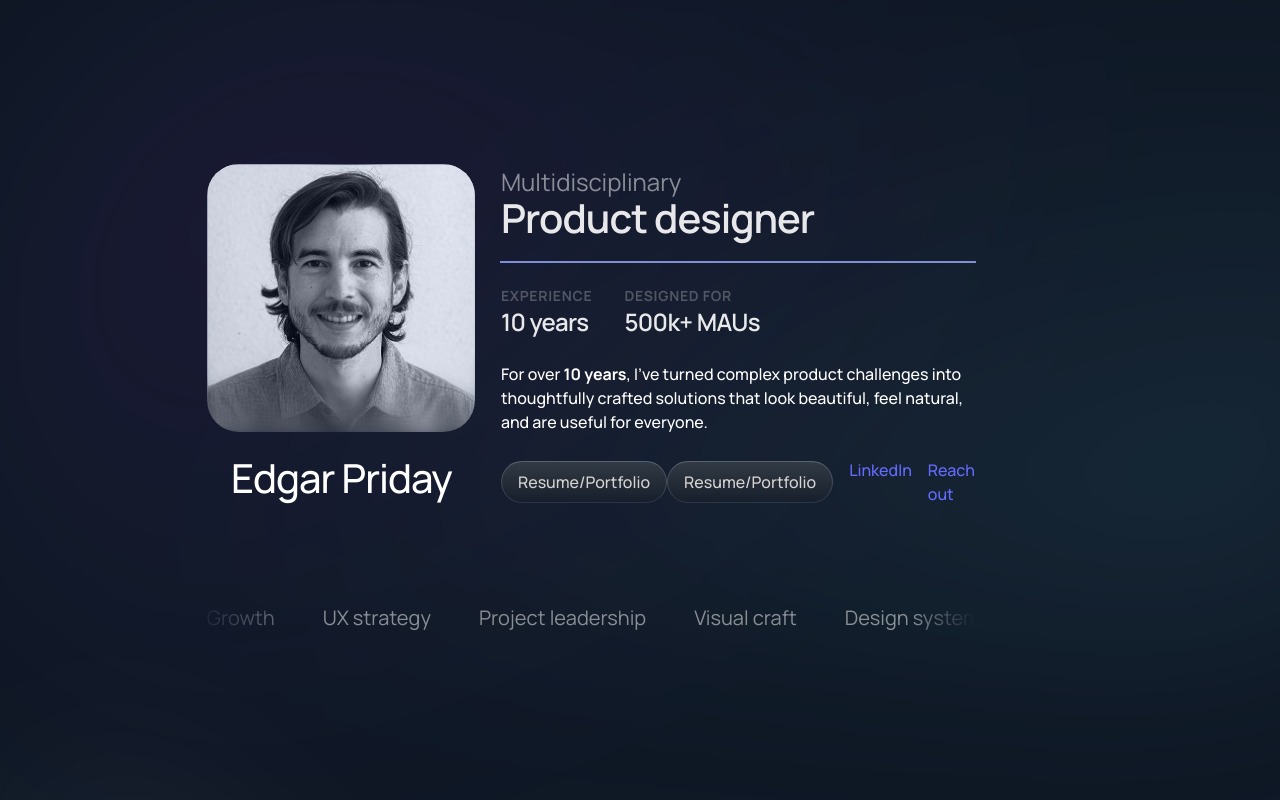
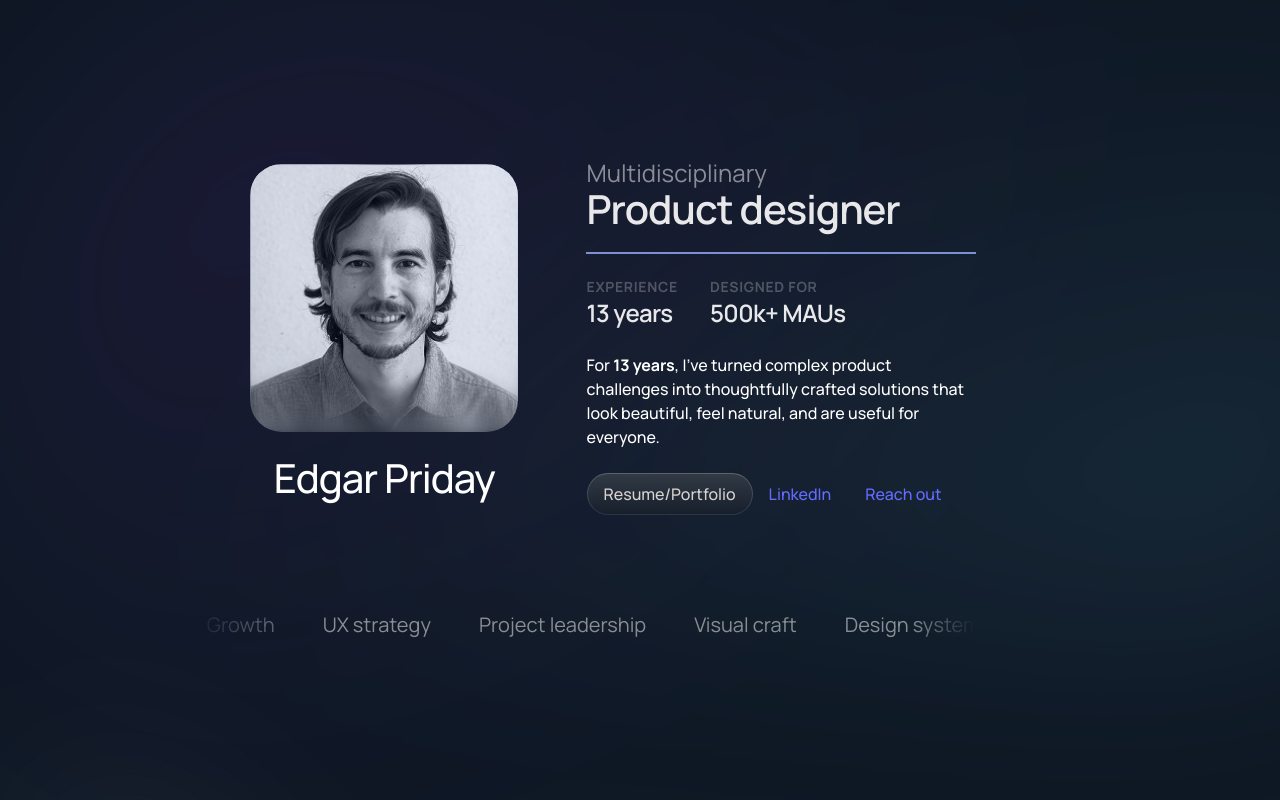
Before and after one commit to nomativ/personal-site, a React (Vite) app: page / in a window 1280 px wide. Shown: the top 800 px of the page. Built offline with nearby package versions, Linux system fonts and the light colour scheme.

Commit message:
code cleanup and years variable

```diff
--- a/src/App.tsx
+++ b/src/App.tsx
@@ -19,6 +19,11 @@ function App() {
     "UX strategy",
     "Project leadership"
   ]
+
+  // Experience calculation
+  const startYear = 2012;
+  const currentYear = new Date().getFullYear();
+  const yearsExperience = currentYear - startYear;
 
   return (
     <>
@@ -72,16 +77,15 @@ function App() {
                 </div>
                 <div className="self-stretch h-0 outline-1 outline-offset-[-0.50px] outline-[#7E90D4]"></div>
                 <div className='inline-flex md:w-fit gap-8 items-center justify-center md:justify-normal w-full'>
-                  <KpiCard title='Experience' kpi='10 years'></KpiCard>
-                  <KpiCard title='Designed for' kpi='500k+ MAUs'></KpiCard>
+                  <KpiCard title='Experience' kpi={yearsExperience + ' years'} />
+                  <KpiCard title='Designed for' kpi='500k+ MAUs' />
                 </div>
-                <div className="text-white text-base font-medium text-center md:text-left">For over <b>10 years</b>, I've turned complex product challenges into thoughtfully crafted solutions that look beautiful, feel natural, and are useful for everyone.</div>
+                <div className="text-white text-base font-medium text-center md:text-left">For <b>{yearsExperience} years</b>, I've turned complex product challenges into thoughtfully crafted solutions that look beautiful, feel natural, and are useful for everyone.</div>
                 <div className="flex flex-col md:flex-row gap-4 md:gap-0 items-center w-full">
-                  <Button text="Resume/Portfolio" url="https://edgar-p.notion.site/"></Button>
-                  <Button text="Resume/Portfolio"></Button>
+                  <Button text="Resume/Portfolio" url="https://edgar-p.notion.site/" />
                   <div className='flex items-center gap-4 md:gap-0'>
-                    <Link text="LinkedIn" url="https://www.linkedin.com/in/edpriday/"></Link>
-                    <Link text="Reach out" url="mailto:toedgar@pm.me"></Link>
+                    <Link text="LinkedIn" url="https://www.linkedin.com/in/edpriday/" />
+                    <Link text="Reach out" url="mailto:toedgar@pm.me" />
                   </div>
                 </div>
               </div>
@@ -107,10 +111,10 @@ function App() {
           />
           <h2 className='text-white font-medium text-4xl tracking-tight pb-12 text-center'>Work highlights</h2>
           <div className='grid md:grid-cols-2 grid-cols-1 md:px-0 px-2 gap-4'>
-            <ProjectCard image={gds} title='Refactoring a 100+ component design system' discipline='Design systems' url='https://edgar-p.notion.site/Refactoring-the-Graph-Design-System-1931795f3a0c800fa9b1ec6320553673'></ProjectCard>
-            <ProjectCard image={functor} title='Functor webapp and browser extension' discipline='0→1 design' url='https://edgar-p.notion.site/Functor-web-app-and-browser-extension-1931795f3a0c80cab6c5ca428f8f443f'></ProjectCard>
-            <ProjectCard image={defiux} title='Improving DeFi UX' discipline='UX design' url='https://edgar-p.notion.site/Improving-DeFi-UX-2141795f3a0c8059adb4c72ec20a8678'></ProjectCard>
-            <ProjectCard image={landing} title='Product landing page design' discipline='Growth design' url='https://edgar-p.notion.site/Product-Landing-page-design-1931795f3a0c8049be08cadf30fa2a03'></ProjectCard>
+            <ProjectCard image={gds} title='Refactoring a 100+ component design system' discipline='Design systems' url='https://edgar-p.notion.site/Refactoring-the-Graph-Design-System-1931795f3a0c800fa9b1ec6320553673' />
+            <ProjectCard image={functor} title='Functor webapp and browser extension' discipline='0→1 design' url='https://edgar-p.notion.site/Functor-web-app-and-browser-extension-1931795f3a0c80cab6c5ca428f8f443f' />
+            <ProjectCard image={defiux} title='Improving DeFi UX' discipline='UX design' url='https://edgar-p.notion.site/Improving-DeFi-UX-2141795f3a0c8059adb4c72ec20a8678' />
+            <ProjectCard image={landing} title='Product landing page design' discipline='Growth design' url='https://edgar-p.notion.site/Product-Landing-page-design-1931795f3a0c8049be08cadf30fa2a03' />
           </div>
         </motion.div>
 
@@ -122,7 +126,7 @@ function App() {
         >
           <div className="self-stretch h-0 outline-1 outline-offset-[-0.50px] outline-[#7E90D4]"></div>
           <div className='w-full inline-flex items-center justify-between py-6'>
-            <Link text="See my resume" url="https://edgar-p.notion.site/"></Link>
+            <Link text="See my resume" url="https://edgar-p.notion.site/" />
             <div className="text-white md:text-base text-sm hidden md:opacity-1 w-fit">Time zone: PST (UTC-7)</div>
             <div className="text-white md:text-base text-sm flex items-center gap-2 w-fit">
               <div className="w-3 h-3 rounded-full bg-green-500"></div>Immediately available for hire</div>
```
